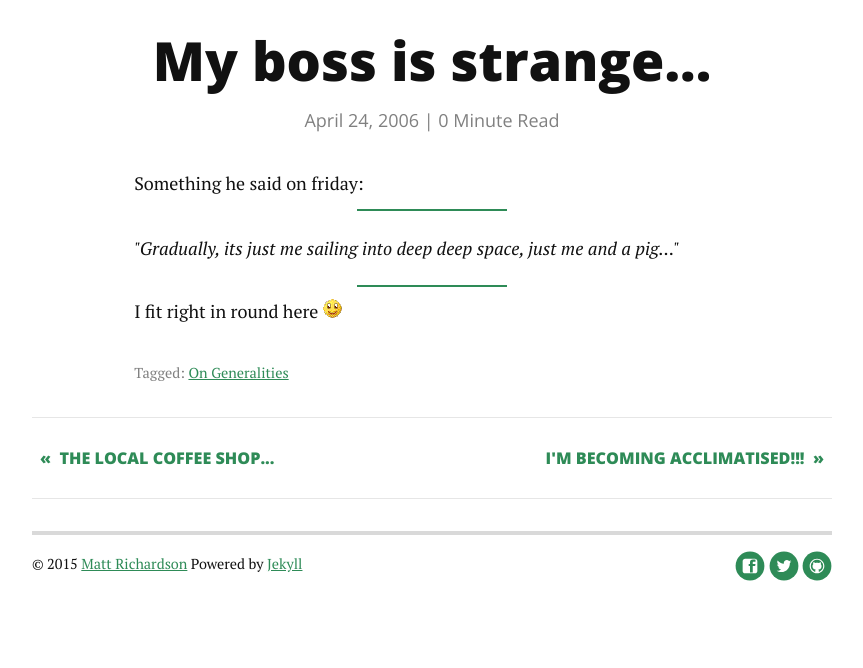
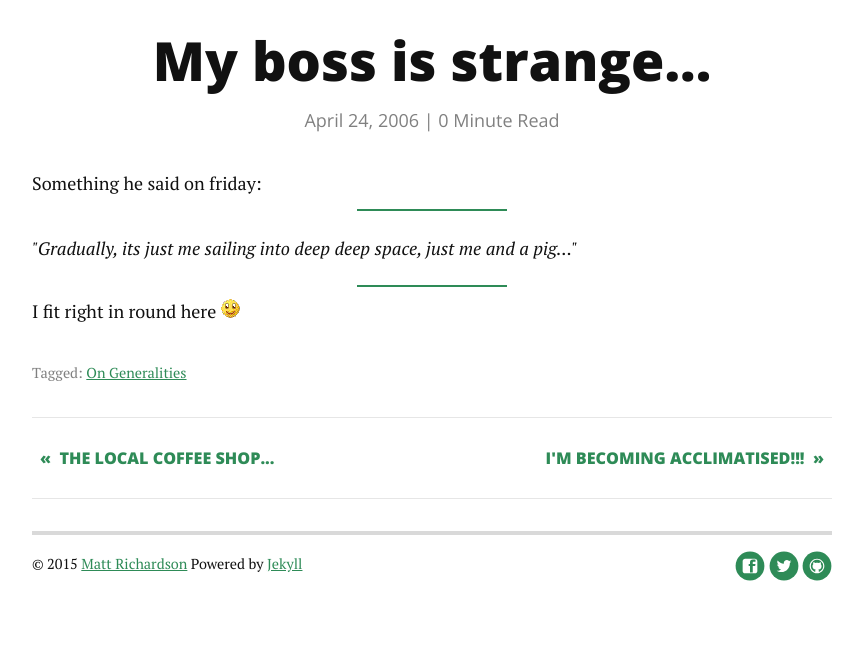
Before and after one commit to matt-richardson/matt-richardson.github.io, a Jekyll site: the page built from _posts/2006-04-24-1321.markdown, in a window 1280 px wide. Shown: the part 270-938 px from the top of the page, without its empty margins (208-1071 px from the left). Built offline with Jekyll 4.4.1, drawn with Linux system fonts in a browser that asks for light colours; nearby versions of some CDN libraries; Markdown is read by kramdown in place of the engine named in the settings.

Commit message:
Remove width constraint on post text
So that its the same width as the code blocks

```diff
--- a/assets/css/style.css
+++ b/assets/css/style.css
@@ -1202,7 +1202,6 @@
     }
 
     .post h1,.post h2,.post h3,.post h4,.post h5,.post h6,.post p,.post ul,.post ol,.post dl,.post .pageTitle, .post #disqus_thread, .post blockquote {
-        width: 74.46809%;
         float: left;
         margin-right: 2.12766%;
         float: none;
```
